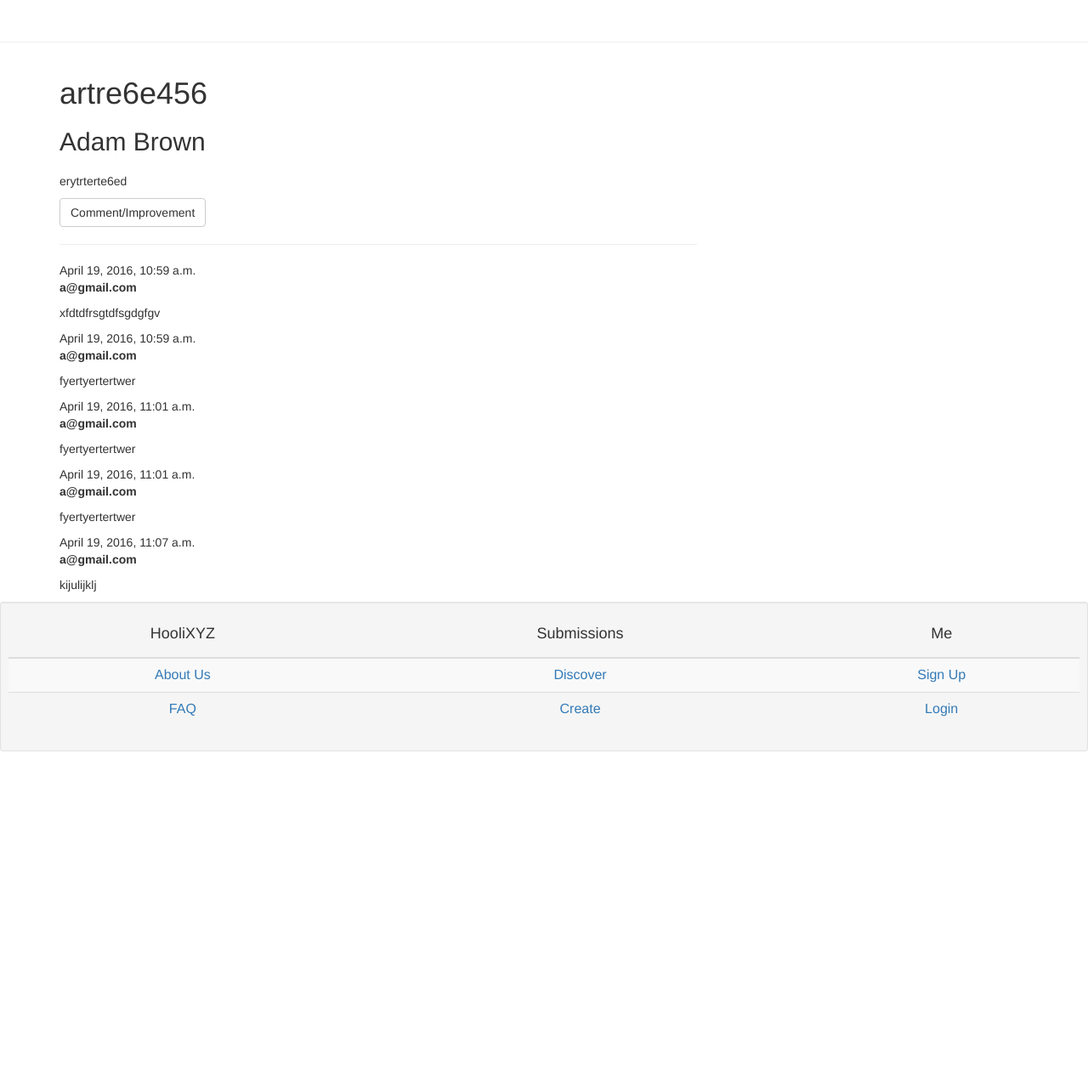
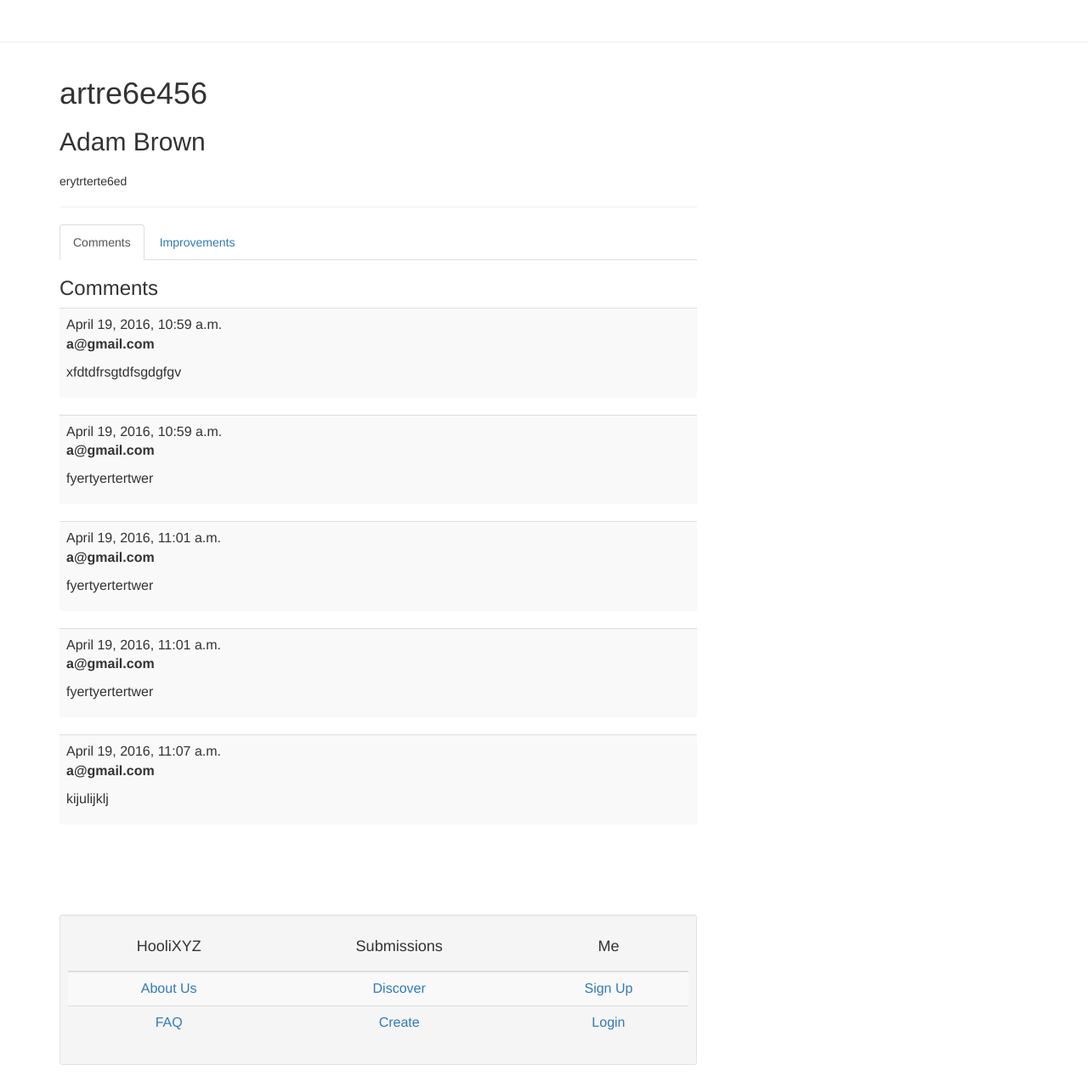
Before and after one commit to jordanchou/curtinideas, a Django app: template website/templates/submission/submission_detail.html in a window 1280 px wide. Shown: the part 52-1325 px from the top of the page at 85% size. Before the commit the page ends 936 px from the top, so only its background shows below. Run offline with Django 3.2, Linux system fonts and the light colour scheme; the template is opened without the code that fills it: values that come from a table or form of the project are taken from there, others are empty; data comes from the database, SQL or seed files in the repository; both versions use the stored data as it was after the commit; parts of the project's set-up code (start-up, migrations or seed data) failed here and were passed over; some libraries are stand-ins or nearby versions.

Commit message:
Added edit/delete buttons for comments. Functionality still not working.

```diff
--- a/website/submission/models.py
+++ b/website/submission/models.py
@@ -17,22 +17,17 @@ class Submission(models.Model):
     downvotes = models.PositiveSmallIntegerField(default=0)
     num_views = models.PositiveSmallIntegerField(default=0)
     category = models.CharField(max_length=50)
-    #submission_id = models.PositiveSmallIntegerField(null=True)
 
     def post(self):
         self.published_date = timezone.now()
         self.num_views = 0
         self.upvotes = 0
         self.downvotes = 0
-        #self.submission_id = id + 1
         id = id + 1
         self.save()
 
     def __str__(self):
         return self.title
-
-    #def get_id(self):
-    #    return self.submission_id
 
     def get_score(self):
         if ( (self.upvotes - self.downvotes) < 0 ):
@@ -46,8 +41,6 @@ class Submission(models.Model):
     def get_downvotes(self):
         return self.downvotes
 
-    def delete_submission(self):
-        Submission.objects.filter(submission_id=self.pk).delete()
 
 #-----------------------------------------------------------------------------
 
@@ -67,4 +60,7 @@ class Comment(models.Model):
     def __str__(self):
         return self.text
 
+    def delete_comment(self):
+        Comment.objects.filter(self.pk).delete()
+
 #-----------------------------------------------------------------------------
--- a/website/submission/urls.py
+++ b/website/submission/urls.py
@@ -17,6 +17,7 @@ urlpatterns = [
                 url(r'^upvotes(?P<pk>\d+)/$', views.update_upvotes, name='submission_upvotes'),
                 url(r'^downvotes(?P<pk>\d+)/$', views.update_downvotes, name='submission_downvotes'),
                 url(r'^delete/(?P<pk>.*)/$', views.submission_delete, name='submission_delete'),
+                url(r'^submission/(?P<pk1>.*)/delete/(?P<pk2>.*)/$', views.comment_delete, name='comment_delete'),
               ]
 
 #-----------------------------------------------------------------------------
--- a/website/templates/submission/submission_detail.html
+++ b/website/templates/submission/submission_detail.html
@@ -12,17 +12,52 @@
 				<h2>{{submision.category}}</h2>
 				<p>{{ submission.text|linebreaks }}</p>
 		</div>
-
+		{% if user.is_authenticated %}
 		<a class="btn btn-default" href="{% url 'submission:comment_on_submission' slug=user.slug pk=submission.pk %}">Comment/Improvement</a>
+		{% endif %}
 
 		<hr>
+		<ul class="nav nav-tabs">
+			<li class="active"><a data-toggle="tab" href="#comments">Comments</a></li>
+			<li><a data-toggle="tab" href="#improvements">Improvements</a></li>
+		</ul>
+
+		<div class="tab-content">
+			<div id="comments" class="tab-pane fade in active">
+				<h3>Comments</h3>
 				{% for comment in submission.comments.all %}
+				<div class="table-responsive">
+				<table class="table table-striped table-hover ">
+					<tbody>
+						<tr>
+							<td>
 								<div class="comment">
 									<div class="date">{{ comment.created_date }}</div>
 									<strong>{{comment.author}}</strong>
 									<p>{{ comment.text|linebreaks }}</p>
 								</div>
+							</td>
+							{% if user.email = comment.author.get_email %}
+								<td style="vertical-align:middle; text-align:right;">
+									<a href="#" class="btn btn-warning">Edit</a>
+								</td>
+								<td style="vertical-align:middle; text-align:right;">
+									<a href="{% url 'submission:comment_delete' pk1=submission.pk pk2=comment.pk %}" class="btn btn-danger">Delete</a>
+								</td>
+							{% else %}
+								<td></td>
+							{% endif %}
+						</tr>
+					</tbody>
+				</table>
 				{% empty %}
 					<p>No comments here yet</p>
 				{% endfor %}
+			</div>
+
+			<div id="improvements" class="tab-pane fade">
+					<h3>Improvements</h3>
+					<p>Some content in menu 1.</p>
+			</div>
+		</div>
 {% endblock %}
```
Also changed, not shown: website/submission/views.py (+8 -0 lines), website/db.sqlite3, website/submission/migrations/0016_comment_edited.py (added). Lines whose indentation alone changed are shown as unchanged.
